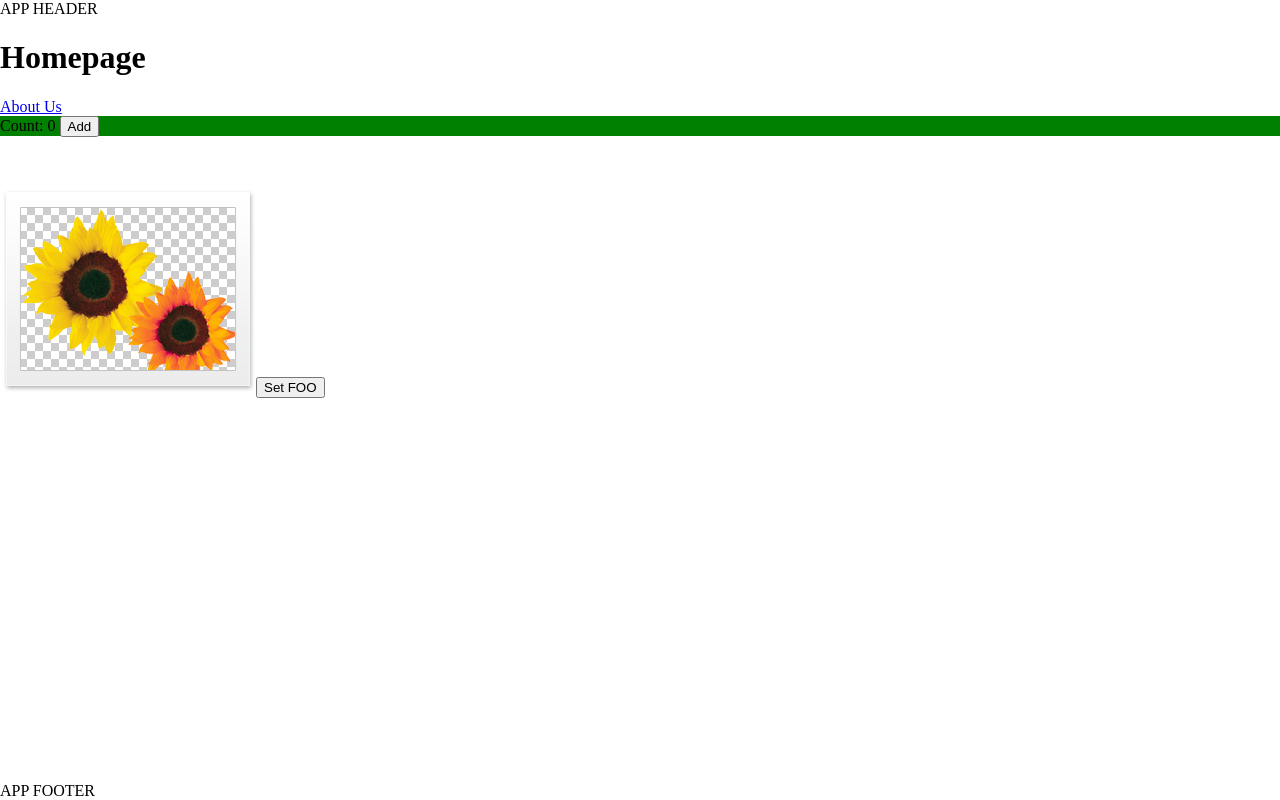
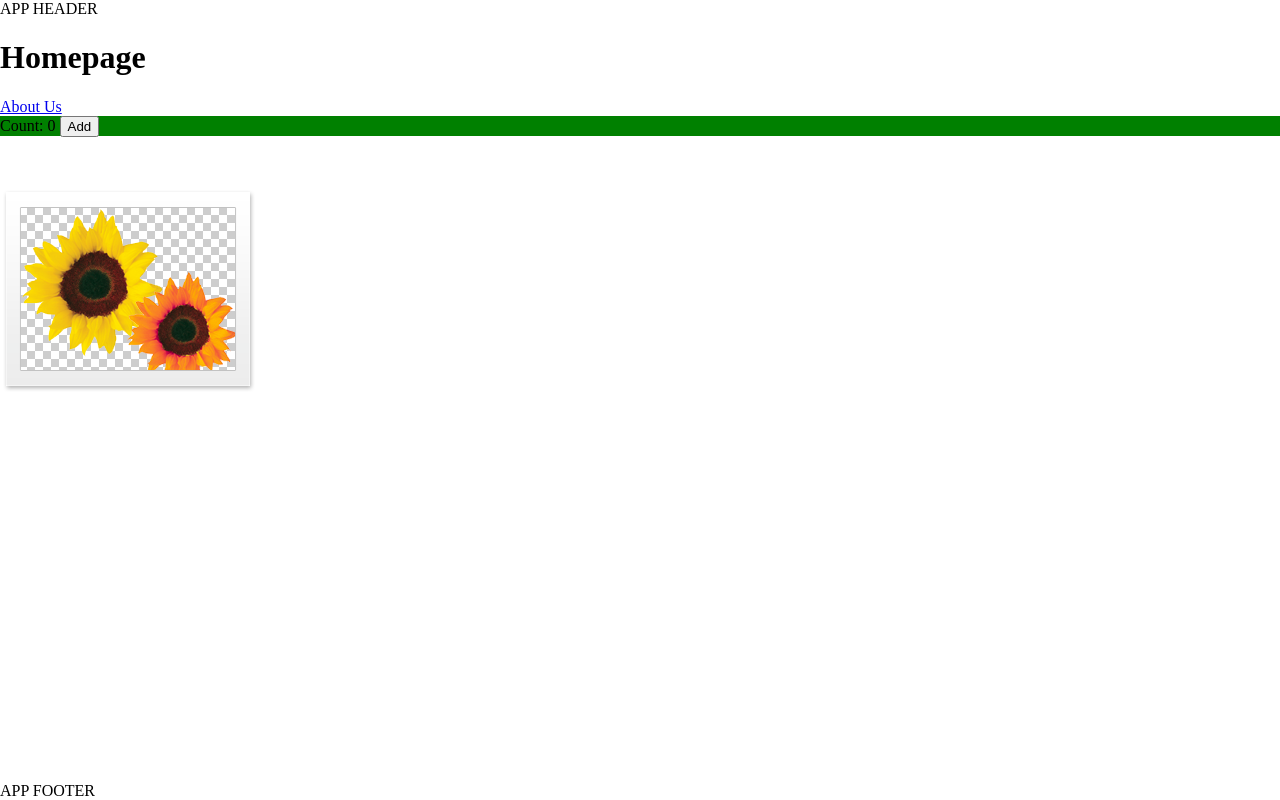
Before and after one commit to andersr/frontend-boilerplate, a React app: page / in a window 1280 px wide. Built offline with nearby package versions, Linux system fonts and the light colour scheme.

Commit message:
Rm button test

```diff
--- a/src/pages/Homepage/Homepage.tsx
+++ b/src/pages/Homepage/Homepage.tsx
@@ -1,4 +1,4 @@
-import React, { useEffect, useState } from 'react'
+import React from 'react'
 import { Link } from 'react-router-dom'
 
 import { SamplePngFile } from '../../assets/images'
@@ -6,13 +6,6 @@ import { CurrentCount } from '../../components'
 export const HOMEPAGE_TEST_ID = 'homepage'
 
 export function Homepage() {
-  const [foo, setFoo] = useState('')
-  useEffect(() => {
-    if (foo === 'dasdsd') {
-      console.warn('nad foo')
-    }
-  }, [foo])
-
   return (
     <div data-testid={HOMEPAGE_TEST_ID}>
       <h1>Homepage</h1>
@@ -21,7 +14,6 @@ export function Homepage() {
       </div>
       <CurrentCount />
       <img src={SamplePngFile} alt="Sample Image" />
-      <button onClick={() => setFoo('bla')}>Set FOO</button>
     </div>
   )
 }
```
